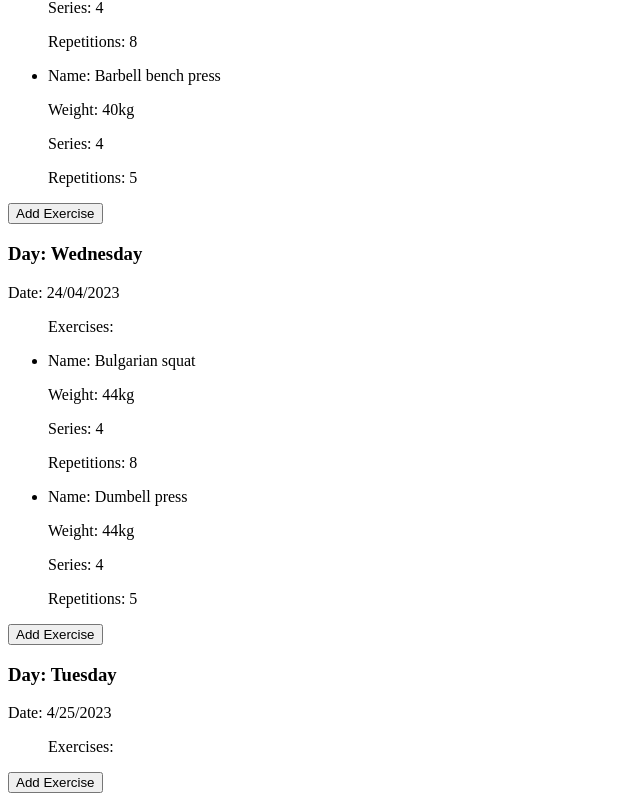
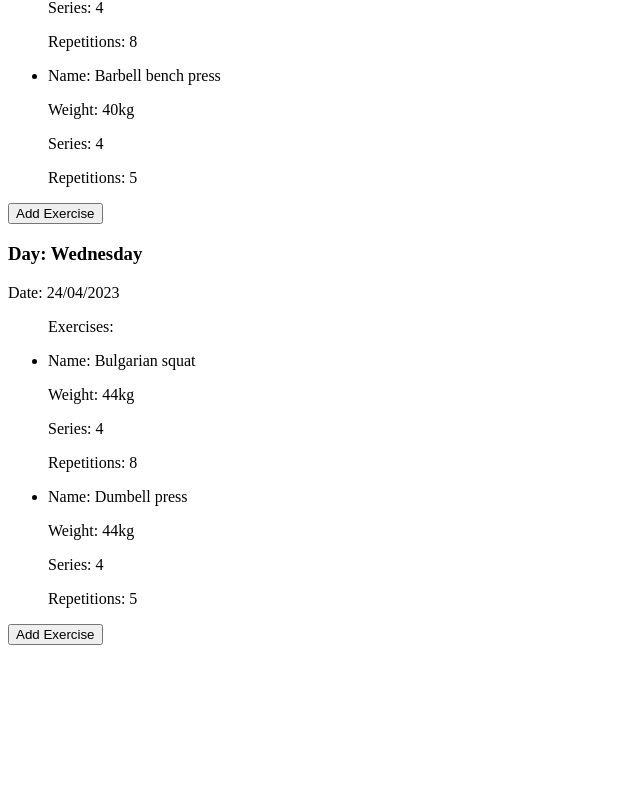
Before and after one commit to markal84/ProgressPal, a React (Vite) app: page / in a window 1280 px wide. Shown: the part 298-1099 px from the top of the page, without its empty margins (0-640 px from the left). After the commit the page ends 951 px from the top, so only its background shows below. Built offline with nearby package versions, Linux system fonts and the light colour scheme; data requests are answered from the project's data file.

Commit message:
feat: move axios requests to services/workouts.js

```diff
--- a/db.json
+++ b/db.json
@@ -41,12 +41,6 @@
           "repetitions": 5
         }
       ]
-    },
-    {
-      "day": "Tuesday",
-      "date": "4/25/2023",
-      "exercises": [],
-      "id": 3
     }
   ]
 }
--- a/package.json
+++ b/package.json
@@ -5,7 +5,7 @@
   "type": "module",
   "scripts": {
     "dev": "vite",
-    "server": "json-server -p3001 --watch db.json",
+    "server": "json-server -p3001 --watch db.json --routes routes.json",
     "build": "vite build",
     "lint": "eslint src --ext js,jsx --report-unused-disable-directives --max-warnings 0",
     "preview": "vite preview"
--- /dev/null
+++ b/routes.json
@@ -0,0 +1,3 @@
+{
+  "/workouts/:workoutId/exercises/": "/workouts/:workoutId/exercises/"
+}
--- a/src/App.jsx
+++ b/src/App.jsx
@@ -1,12 +1,12 @@
 import { useState, useEffect } from 'react'
-import axios from 'axios'
+import workoutService from './services/workouts'
 import WorkoutList from './components/WorkoutList'
 
 function App() {
   const [workouts, setWorkouts] = useState([])
 
   useEffect(() => {
-    axios.get('http://localhost:3001/workouts').then((res) => {
+    workoutService.getAll().then((res) => {
       setWorkouts(res.data)
     })
   }, [])
--- a/src/components/forms/AddExerciseForm.jsx
+++ b/src/components/forms/AddExerciseForm.jsx
@@ -10,12 +10,12 @@ export default function AddExerciseForm({ onAddExercise }) {
   const handleSubmit = (e) => {
     e.preventDefault()
     const newExercise = {
-      id: Math.floor(Math.random() * 1000),
       name,
       weight,
       series,
       repetitions
     }
+
     onAddExercise(newExercise)
     setName('')
     setWeight(0)
--- a/src/components/forms/AddWorkoutForm.jsx
+++ b/src/components/forms/AddWorkoutForm.jsx
@@ -14,7 +14,6 @@ export default function AddWorkoutForm({ onAddWorkout }) {
     e.preventDefault()
 
     const newWorkout = {
-      // id: Math.floor(Math.random() * 1000) + 1,
       day: getDayName(date, 'en-US'),
       date: date.toLocaleDateString('en-US'),
       exercises: []
--- /dev/null
+++ b/src/services/workouts.js
@@ -0,0 +1,20 @@
+import axios from 'axios'
+const API_URL = 'http://localhost:3001/workouts' //change to api/workouts/ after switching to server
+
+function getAll() {
+  return axios.get(API_URL)
+}
+
+function create(newObject) {
+  return axios.post(API_URL, newObject)
+}
+
+function update(id, newObject) {
+  return axios.put(`${API_URL}/${id}`, newObject)
+}
+
+export default {
+  getAll,
+  create,
+  update
+}
```
